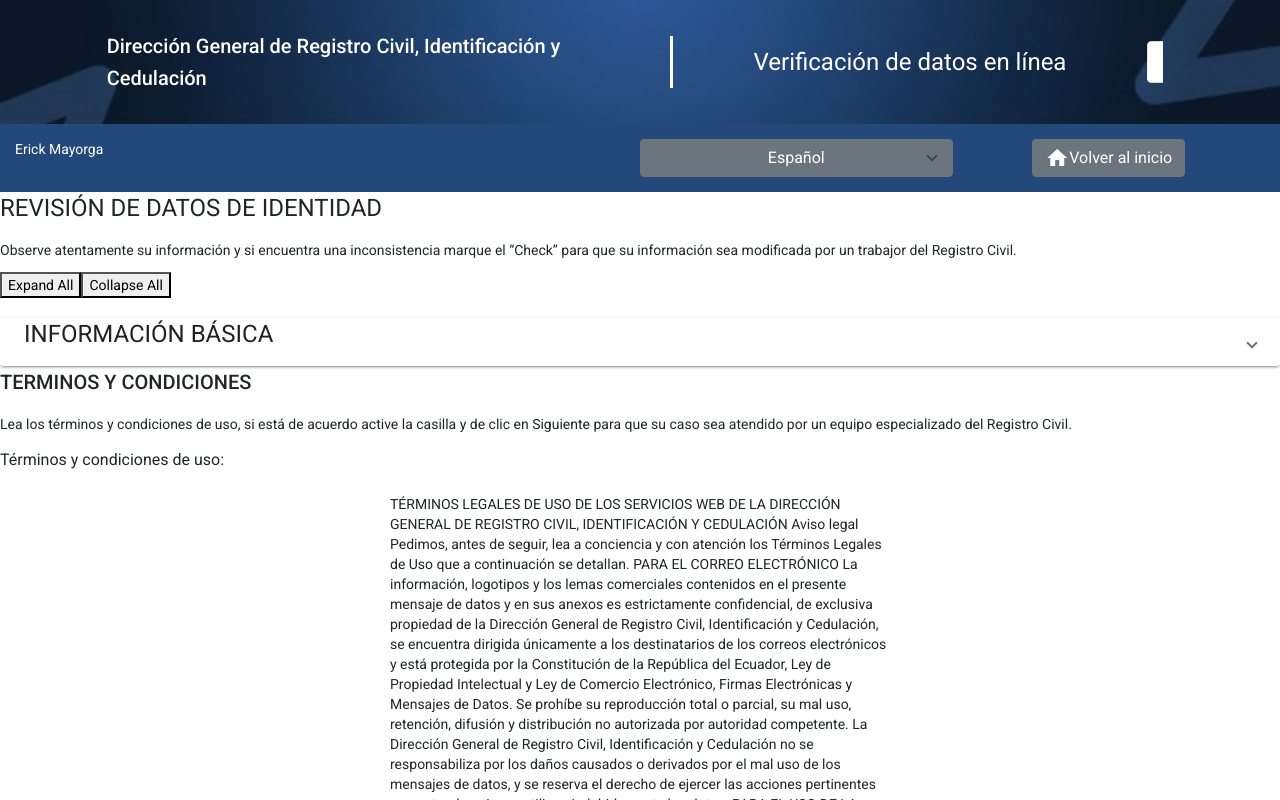
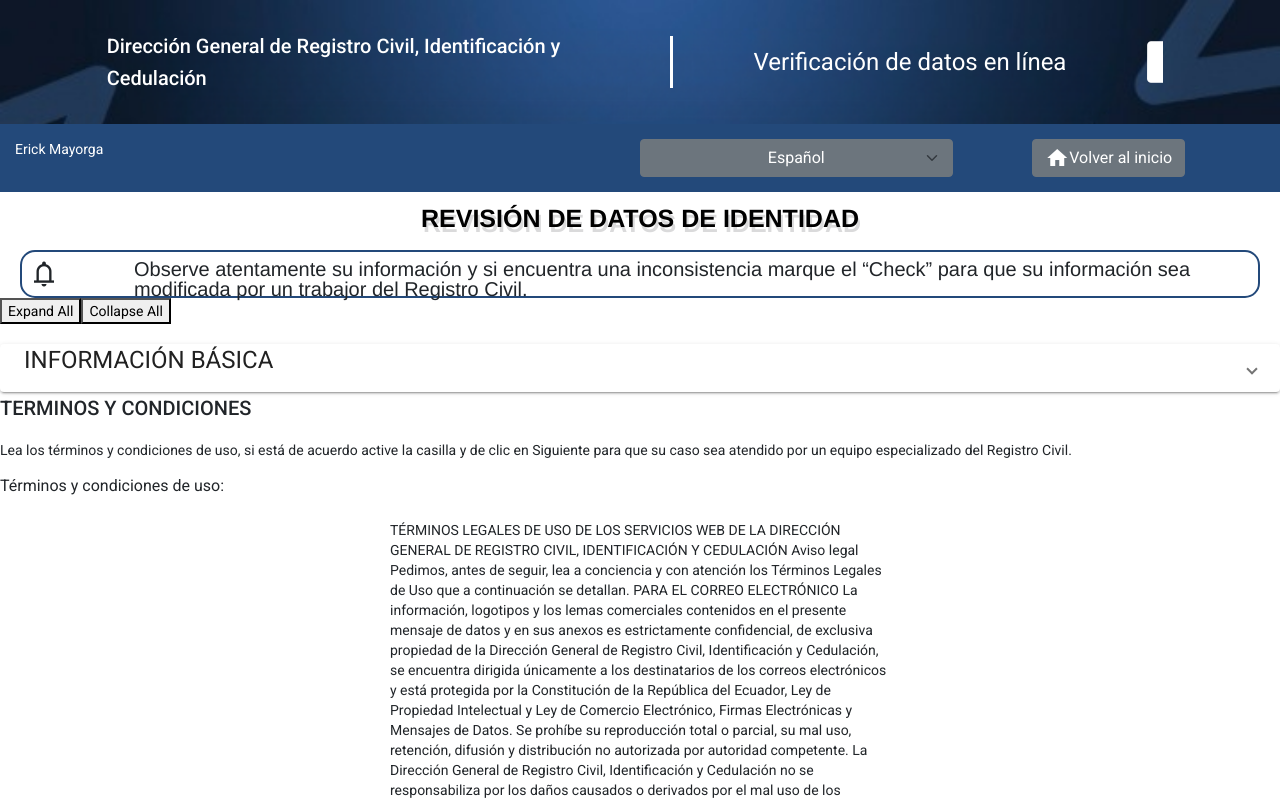
Before and after one commit to ErickMayorga/proyecto-usabilidad-registro-civil, an Angular app: page /verificacion-datos-personales in a window 1280 px wide. Shown: the top 800 px of the page. Built offline with nearby package versions, Linux system fonts and the light colour scheme.

Commit message:
CSS 1
Titulo y texto superior notificacion

```diff
--- a/src/app/rutas/verificacion-datos-personales/verificacion-datos-personales.component.html
+++ b/src/app/rutas/verificacion-datos-personales/verificacion-datos-personales.component.html
@@ -1,9 +1,17 @@
+<link rel="stylesheet" href="https://fonts.googleapis.com/css2?family=Material+Symbols+Outlined:opsz,wght,FILL,GRAD@20..48,100..700,0..1,-50..200" />
+
 <app-barra-menu nombreUsuario="Erick Mayorga"></app-barra-menu>
-<h1>REVISIÓN DE DATOS DE IDENTIDAD</h1>
-<div>
-  <p>Observe atentamente su información y si encuentra una inconsistencia marque el “Check”
-    para que su información sea modificada por un trabajor del Registro Civil.</p>
+<h1 class="titulo">REVISIÓN DE DATOS DE IDENTIDAD</h1>
 
+<div class="cajaGrande">
+  <div class="cajaCampana col-1">
+    <span class="material-symbols-outlined iconoCampana">notifications</span>
+  </div>
+
+  <div class="cajaTextoNotificacion col-11">
+    <p>Observe atentamente su información y si encuentra una inconsistencia marque el “Check”
+      para que su información sea modificada por un trabajor del Registro Civil.</p>
+  </div>
 </div>
 
 <div class="example-action-buttons">
@@ -40,7 +48,7 @@
 
 
 
-<div>
+<div class="cajaTexto">
   <h2>TERMINOS Y CONDICIONES</h2>
   <p> Lea los términos y condiciones de uso, si está de acuerdo active la casilla y de
     clic en Siguiente para que su caso sea atendido por un equipo especializado del Registro Civil.</p>
--- a/src/app/rutas/verificacion-datos-personales/verificacion-datos-personales.component.scss
+++ b/src/app/rutas/verificacion-datos-personales/verificacion-datos-personales.component.scss
@@ -1,3 +1,45 @@
+.titulo{
+  color: #000000;
+  font-family: Helvetica;
+  font-size: 25px;
+  text-transform: uppercase;
+  font-weight: 600;
+  text-shadow: 2px 5px #DADADB;
+  text-align: center;
+  margin-top: 10px;
+}
+.iconoCampana{
+  font-size: 30px;
+}
+
+.cajaGrande{
+
+  weight: 80%;
+  height: 6%;
+
+  border: 2px solid #23497A;
+  border-radius:15px;
+  margin-left: 20px;
+  margin-right: 20px;
+
+  font-family: Helvetica;
+  font-size: 20px;
+  display: flex;
+}
+
+.cajaCampana{
+  weight: 25px;
+  height: 50px;
+  padding: 6px;
+  margin: 1px;
+}
+.cajaTextoNotificacion{
+  weight: 80px;
+  height: 50px;
+  padding: 6px;
+  margin: 1px;
+}
+
 .example-action-buttons {
   padding-bottom: 20px;
 }
--- a/src/app/rutas/verificacion-datos-personales/verificacion-datos-personales.component.ts
+++ b/src/app/rutas/verificacion-datos-personales/verificacion-datos-personales.component.ts
@@ -65,6 +65,15 @@ export class VerificacionDatosPersonalesComponent implements OnInit {
     }
     this.mostrarNotificacion(notificacionOpciones)
   }
+
+  mostrarCampoInconsistencia(campo: CampoEntradaInterface){
+    if(campo.editable === undefined){
+      campo.editable = true
+    }else{
+      campo.editable = !campo.editable
+    }
+  }
+
   mostrarNotificacion(notificacionOpciones: NotificacionInterface){
     // Apertura de notificacion
     const referenciaDialogo = this.dialog.open(
```
